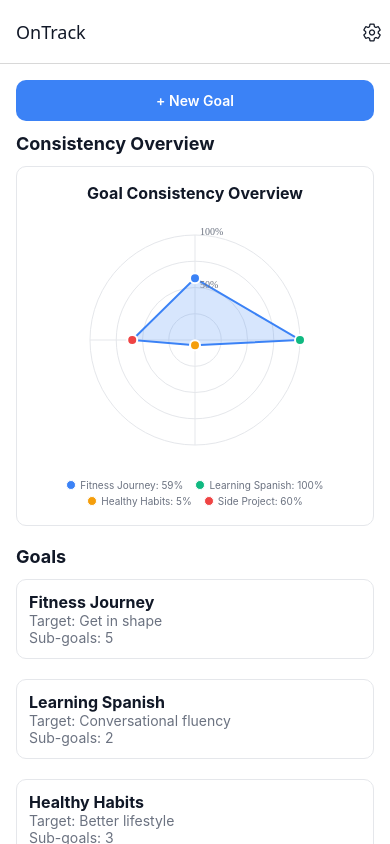
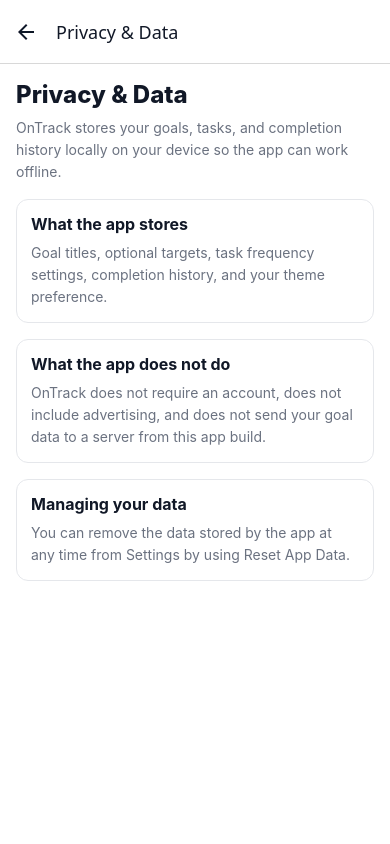
Before and after one commit to KyleNewbigging/OnTrack, a React Native app: screen /Privacy in a window 390 px wide. Built offline with nearby package versions, Linux system fonts and the light colour scheme.

Commit message:
Preparing for first release

```diff
--- a/App.tsx
+++ b/App.tsx
@@ -2,21 +2,20 @@
 import { NavigationContainer } from "@react-navigation/native";
 import { createNativeStackNavigator } from "@react-navigation/native-stack";
 import { StatusBar } from "expo-status-bar";
-import { Pressable } from "react-native";
 import { SafeAreaProvider } from "react-native-safe-area-context";
-import { Ionicons } from '@expo/vector-icons';
-import * as Haptics from "expo-haptics";
 import { ThemeProvider, useTheme } from "./contexts/ThemeContext";
 import HomeScreen from "./components/HomeScreen";
 import GoalScreen from "./components/GoalScreen";
 import NewGoalScreen from "./components/NewGoalScreen";
 import OverviewScreen from "./components/OverviewScreen";
+import PrivacyScreen from "./components/PrivacyScreen";
 
 type RootStackParamList = {
   Home: undefined;
   Goal: { goalId: string };
   NewGoal: undefined;
   Consistency: { goalId: string };
+  Privacy: undefined;
 };
 
 const Stack = createNativeStackNavigator<RootStackParamList>();
@@ -41,6 +40,7 @@
         <Stack.Screen name="Goal" component={GoalScreen} options={{ title: "Goal" }} />
         <Stack.Screen name="NewGoal" component={NewGoalScreen} options={{ title: "New Goal" }} />
         <Stack.Screen name="Consistency" component={OverviewScreen} options={{ title: "Consistency" }} />
+        <Stack.Screen name="Privacy" component={PrivacyScreen} options={{ title: "Privacy & Data" }} />
       </Stack.Navigator>
       <StatusBar style={isDark ? "light" : "dark"} />
     </NavigationContainer>
--- a/components/HomeScreen.tsx
+++ b/components/HomeScreen.tsx
@@ -2,7 +2,6 @@
 import { NativeStackScreenProps } from "@react-navigation/native-stack";
 import { Text, View, Pressable, ScrollView, Alert, Switch, Modal } from "react-native";
 import { SafeAreaView } from "react-native-safe-area-context";
-import AsyncStorage from '@react-native-async-storage/async-storage';
 import { Ionicons } from '@expo/vector-icons';
 import * as Haptics from "expo-haptics";
 import { useStore, debugAsyncStorage, getCurrentMode } from "../store";
@@ -14,15 +13,18 @@
   Goal: { goalId: string };
   NewGoal: undefined;
   Consistency: { goalId: string };
+  Privacy: undefined;
 };
 
 type HomeProps = NativeStackScreenProps<RootStackParamList, "Home">;
 
 export default function HomeScreen({ navigation }: HomeProps) {
   const goals = useStore((s) => s.goals);
+  const resetAppData = useStore((s) => s.resetAppData);
   const currentMode = getCurrentMode();
-  const { theme, isDark, toggleTheme } = useTheme();
+  const { theme, isDark, toggleTheme, resetThemePreference } = useTheme();
   const [settingsVisible, setSettingsVisible] = useState(false);
+  const isDevToolsVisible = currentMode === "DEV";
 
   useLayoutEffect(() => {
     navigation.setOptions({
@@ -142,23 +144,44 @@
               />
             </View>
 
-            {/* Store Mode Indicator */}
-            <View style={{ flexDirection: "row", justifyContent: "space-between", alignItems: "center", marginBottom: 20 }}>
+            <Pressable
+              onPress={async () => {
+                await Haptics.impactAsync(Haptics.ImpactFeedbackStyle.Light);
+                setSettingsVisible(false);
+                navigation.navigate("Privacy");
+              }}
+              style={{
+                backgroundColor: theme.background,
+                padding: 12,
+                borderRadius: 10,
+                marginBottom: 20,
+                borderWidth: 1,
+                borderColor: theme.border
+              }}
+            >
+              <Text style={{ color: theme.text, fontWeight: "600", fontSize: 16 }}>Privacy & Data</Text>
+              <Text style={{ color: theme.textSecondary, marginTop: 4 }}>
+                Goals and completion history stay on this device.
+              </Text>
+            </Pressable>
+
+            {isDevToolsVisible && (
+              <>
+                <View style={{ flexDirection: "row", justifyContent: "space-between", alignItems: "center", marginBottom: 12 }}>
                   <Text style={{ color: theme.text, fontWeight: "600", fontSize: 16 }}>Store Mode</Text>
                   <Text style={{
                     fontSize: 12,
-                color: currentMode === 'DEV' ? theme.warning : theme.textSecondary,
+                    color: theme.warning,
                     fontFamily: 'monospace',
                     letterSpacing: 0.5,
                     backgroundColor: theme.background,
                     padding: 6,
                     borderRadius: 6
                   }}>
-                {currentMode === 'DEV' ? '● DEV STORE' : '● PROD STORE'}
+                    ● DEV STORE
                   </Text>
                 </View>
 
-            {/* Debug Button */}
                 <Pressable
                   onPress={async () => {
                     await Haptics.impactAsync(Haptics.ImpactFeedbackStyle.Light);
@@ -175,42 +198,36 @@
                 >
                   <Text style={{ color: "white", fontWeight: "600", fontSize: 16 }}>Debug Storage</Text>
                 </Pressable>
+              </>
+            )}
 
             {/* Clear Stores Button */}
             <Pressable
               onPress={async () => {
                 Alert.alert(
-                  "Clear All Data?",
-                  "This will permanently delete all goals, tasks, and completions. This action cannot be undone.",
+                  "Reset app data?",
+                  "This will permanently delete all goals, tasks, and completion history stored on this device.",
                   [
                     { text: "Cancel", style: "cancel" },
                     {
-                      text: "Clear All",
+                      text: "Reset",
                       style: "destructive",
                       onPress: async () => {
                         try {
                           await Haptics.impactAsync(Haptics.ImpactFeedbackStyle.Heavy);
 
-                          // Get all keys and clear OnTrack related storage
-                          const allKeys = await AsyncStorage.getAllKeys();
-                          const onTrackKeys = allKeys.filter(key =>
-                            key.startsWith('ontrack') || key === 'theme'
-                          );
-
-                          if (onTrackKeys.length > 0) {
-                            await AsyncStorage.multiRemove(onTrackKeys);
-                          }
-
+                          resetAppData();
+                          await resetThemePreference();
                           setSettingsVisible(false);
 
                           Alert.alert(
-                            "Data Cleared",
-                            "All data has been cleared. Please restart the app to see fresh data.",
+                            "App data reset",
+                            "Your local data has been removed.",
                             [{ text: "OK" }]
                           );
                         } catch (error) {
-                          console.error('Error clearing storage:', error);
-                          Alert.alert("Error", "Failed to clear data. Please try again.");
+                          console.error('Error resetting storage:', error);
+                          Alert.alert("Error", "Failed to reset app data. Please try again.");
                         }
                       }
                     }
@@ -224,7 +241,7 @@
                 alignItems: 'center'
               }}
             >
-              <Text style={{ color: "white", fontWeight: "600", fontSize: 16 }}>Clear All Data</Text>
+              <Text style={{ color: "white", fontWeight: "600", fontSize: 16 }}>Reset App Data</Text>
             </Pressable>
           </View>
         </View>
--- /dev/null
+++ b/components/PrivacyScreen.tsx
@@ -0,0 +1,42 @@
+import React from "react";
+import { Text, View, ScrollView } from "react-native";
+import { SafeAreaView } from "react-native-safe-area-context";
+import { useTheme } from "../contexts/ThemeContext";
+
+export default function PrivacyScreen() {
+  const { theme } = useTheme();
+
+  return (
+    <SafeAreaView style={{ flex: 1, backgroundColor: theme.background }} edges={["bottom", "left", "right"]}>
+      <ScrollView style={{ flex: 1 }} contentContainerStyle={{ padding: 16, gap: 16 }}>
+        <View style={{ gap: 8 }}>
+          <Text style={{ fontSize: 24, fontWeight: "800", color: theme.text }}>Privacy & Data</Text>
+          <Text style={{ color: theme.textSecondary, lineHeight: 22 }}>
+            OnTrack stores your goals, tasks, and completion history locally on your device so the app can work offline.
+          </Text>
+        </View>
+
+        <View style={{ borderWidth: 1, borderColor: theme.border, borderRadius: 12, padding: 14, backgroundColor: theme.surface, gap: 8 }}>
+          <Text style={{ fontSize: 16, fontWeight: "700", color: theme.text }}>What the app stores</Text>
+          <Text style={{ color: theme.textSecondary, lineHeight: 22 }}>
+            Goal titles, optional targets, task frequency settings, completion history, and your theme preference.
+          </Text>
+        </View>
+
+        <View style={{ borderWidth: 1, borderColor: theme.border, borderRadius: 12, padding: 14, backgroundColor: theme.surface, gap: 8 }}>
+          <Text style={{ fontSize: 16, fontWeight: "700", color: theme.text }}>What the app does not do</Text>
+          <Text style={{ color: theme.textSecondary, lineHeight: 22 }}>
+            OnTrack does not require an account, does not include advertising, and does not send your goal data to a server from this app build.
+          </Text>
+        </View>
+
+        <View style={{ borderWidth: 1, borderColor: theme.border, borderRadius: 12, padding: 14, backgroundColor: theme.surface, gap: 8 }}>
+          <Text style={{ fontSize: 16, fontWeight: "700", color: theme.text }}>Managing your data</Text>
+          <Text style={{ color: theme.textSecondary, lineHeight: 22 }}>
+            You can remove the data stored by the app at any time from Settings by using Reset App Data.
+          </Text>
+        </View>
+      </ScrollView>
+    </SafeAreaView>
+  );
+}
--- a/contexts/ThemeContext.tsx
+++ b/contexts/ThemeContext.tsx
@@ -53,6 +53,7 @@
   theme: ThemeColors;
   isDark: boolean;
   toggleTheme: () => void;
+  resetThemePreference: () => void;
 }
 
 const ThemeContext = createContext<ThemeContextType | undefined>(undefined);
@@ -85,10 +86,19 @@
     }
   };
 
+  const resetThemePreference = async () => {
+    setIsDark(false);
+    try {
+      await AsyncStorage.removeItem('theme');
+    } catch (error) {
+      console.log('Error resetting theme:', error);
+    }
+  };
+
   const theme = isDark ? darkTheme : lightTheme;
 
   return (
-    <ThemeContext.Provider value={{ theme, isDark, toggleTheme }}>
+    <ThemeContext.Provider value={{ theme, isDark, toggleTheme, resetThemePreference }}>
       {children}
     </ThemeContext.Provider>
   );
--- a/store.ts
+++ b/store.ts
@@ -448,8 +448,8 @@
     PROD: "ontrack-store-prod"
 } as const;
 
-// Configuration: Change this to switch between dev and prod modes
-const CURRENT_MODE = 'DEV' as 'DEV' | 'PROD'; // Change to 'DEV' for sample data
+// Keep the app on the production store so local development does not reseed demo content.
+const CURRENT_MODE = 'PROD' as 'DEV' | 'PROD';
 const ACTIVE_STORAGE_KEY = CURRENT_MODE === 'DEV' ? STORAGE_KEYS.DEV : STORAGE_KEYS.PROD;
 
 // Export current mode for UI indicator
@@ -465,6 +465,7 @@
     toggleTaskCompletion: (goalId: string, subId: string, date?: Date) => void;
     completionsByDate: () => Record<string, number>;
     deleteGoal: (goalId: string) => void;
+    resetAppData: () => void;
 }
 
 // Get initial goals based on store mode
@@ -549,6 +550,11 @@
                     goals: s.goals.filter((g) => g.id !== goalId),
                 }));
             },
+            resetAppData: () => {
+                set({
+                    goals: getInitialGoals(),
+                });
+            },
         }),
         {
             name: ACTIVE_STORAGE_KEY, // Dynamic storage key based on CURRENT_MODE
```
Also changed, not shown: 2 other files (tests, documents, lock files or other folders). Lines whose indentation alone changed are shown as unchanged.
